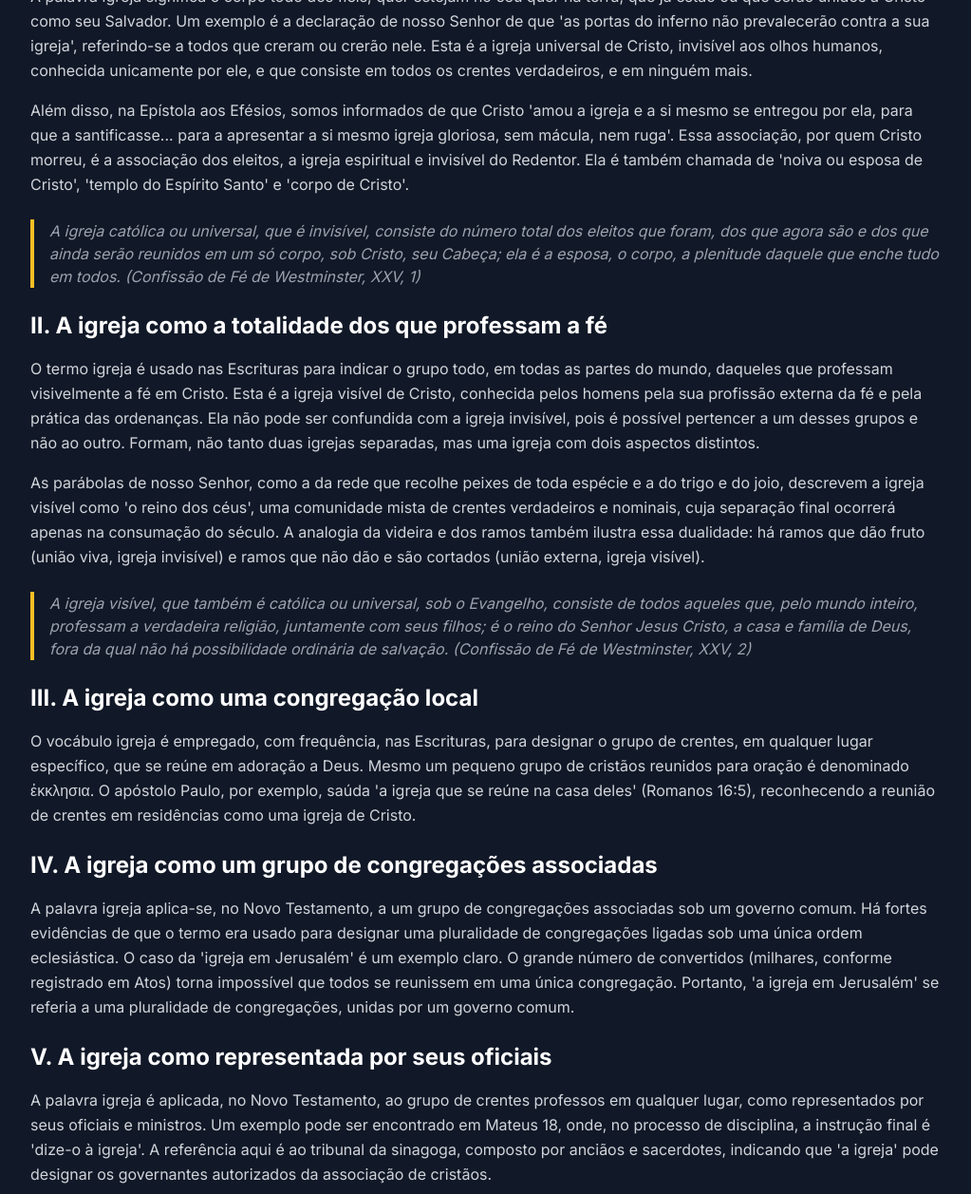
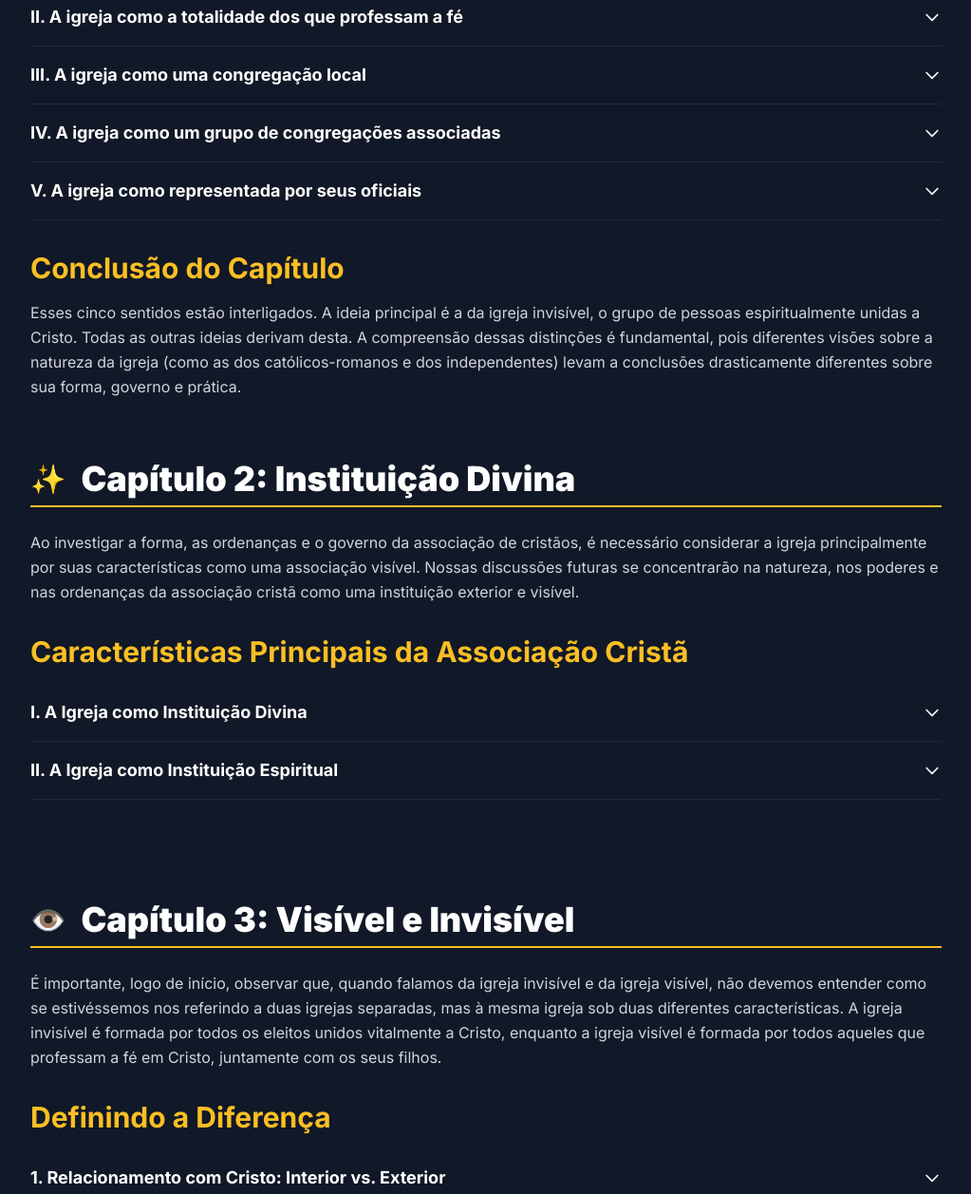
Before and after one commit to rodrigoniskier/ebdigreja01, a plain HTML site: page index.html in a window 1280 px wide. Shown: the part 1455-2712 px from the top of the page at 95% size, without its empty margins (128-1151 px from the left). Drawn offline with nearby package versions, Linux system fonts and the light colour scheme.

Commit message:
Update index.html

```diff
--- a/index.html
+++ b/index.html
@@ -33,28 +33,65 @@
             transform: translateY(0);
         }
 
-        /* Estilo para a barra de rolagem (opcional, mas melhora a estética) */
-        ::-webkit-scrollbar {
-            width: 8px;
-        }
-        ::-webkit-scrollbar-track {
-            background: #1F2937; /* bg-gray-800 */
-        }
-        ::-webkit-scrollbar-thumb {
-            background: #4B5563; /* bg-gray-600 */
-            border-radius: 10px;
-        }
-        ::-webkit-scrollbar-thumb:hover {
-            background: #6B7280; /* bg-gray-500 */
+        /* Estilo para a barra de rolagem */
+        ::-webkit-scrollbar { width: 8px; }
+        ::-webkit-scrollbar-track { background: #1F2937; }
+        ::-webkit-scrollbar-thumb { background: #4B5563; border-radius: 10px; }
+        ::-webkit-scrollbar-thumb:hover { background: #6B7280; }
+
+        /* Estilos para o Acordeão */
+        .accordion-content {
+            max-height: 0;
+            overflow: hidden;
+            transition: max-height 0.5s cubic-bezier(0.4, 0, 0.2, 1);
         }
 
-        /* Estilo para citações */
-        .blockquote {
-            border-left: 4px solid #FBBF24; /* border-amber-400 */
-            padding-left: 1rem;
-            margin: 1.5rem 0;
-            font-style: italic;
-            color: #9CA3AF; /* text-gray-400 */
+        /* Estilos para Flashcards */
+        .flashcard-grid {
+            display: grid;
+            grid-template-columns: repeat(auto-fit, minmax(280px, 1fr));
+            gap: 1.5rem;
+        }
+        .flashcard {
+            background-color: transparent;
+            perspective: 1000px;
+            min-height: 150px;
+        }
+        .flashcard-inner {
+            position: relative;
+            width: 100%;
+            height: 100%;
+            text-align: center;
+            transition: transform 0.7s;
+            transform-style: preserve-3d;
+            border-radius: 0.5rem;
+            box-shadow: 0 4px 6px -1px rgba(0,0,0,0.1), 0 2px 4px -2px rgba(0,0,0,0.1);
+        }
+        .flashcard.is-flipped .flashcard-inner {
+            transform: rotateY(180deg);
+        }
+        .flashcard-front, .flashcard-back {
+            position: absolute;
+            width: 100%;
+            height: 100%;
+            -webkit-backface-visibility: hidden;
+            backface-visibility: hidden;
+            display: flex;
+            align-items: center;
+            justify-content: center;
+            padding: 1.5rem;
+            border-radius: 0.5rem;
+            border: 1px solid #374151; /* border-gray-700 */
+        }
+        .flashcard-front {
+            background-color: #1F2937; /* bg-gray-800 */
+            color: #FBBF24; /* text-amber-400 */
+        }
+        .flashcard-back {
+            background-color: #374151; /* bg-gray-700 */
+            color: #D1D5DB; /* text-gray-300 */
+            transform: rotateY(180deg);
+            font-size: 0.9rem;
         }
     </style>
 </head>
@@ -64,7 +101,6 @@
     <header class="relative h-screen flex items-center justify-center text-center overflow-hidden">
         <div class="absolute inset-0 bg-gray-900 opacity-75 z-10"></div>
         <div class="absolute inset-0 z-0">
-             <!-- Fundo Abstrato Sutil -->
              <div class="absolute inset-0 bg-grid-gray-800 [mask-image:linear-gradient(to_bottom,white_20%,transparent_100%)]"></div>
              <style>.bg-grid-gray-800{background-image:linear-gradient(to right, #374151 1px, transparent 1px), linear-gradient(to bottom, #374151 1px, transparent 1px);background-size:2rem 2rem;}</style>
         </div>
@@ -83,13 +119,11 @@
         </div>
     </header>
 
-    <!-- Barra de Navegação Fixa (Aparece ao rolar) -->
+    <!-- Barra de Navegação Fixa -->
     <nav id="main-nav" class="sticky top-0 z-50 bg-gray-900/80 backdrop-blur-lg shadow-lg transition-all duration-300 opacity-0 -translate-y-full">
         <div class="max-w-5xl mx-auto px-4">
-            <div class="flex items-center justify-center h-16">
-                <div id="nav-links" class="flex space-x-6 md:space-x-8 text-sm md:text-base">
-                    <!-- Links serão injetados aqui pelo JS -->
-                </div>
+            <div id="nav-links" class="flex items-center justify-center h-16 text-sm md:text-base">
+                <!-- Links serão injetados aqui -->
             </div>
         </div>
     </nav>
@@ -113,145 +147,196 @@
         document.addEventListener('DOMContentLoaded', () => {
             // --- CONFIGURAÇÃO ---
             const chapters = [
-                { id: 1, title: "A Igreja Definida nas Escrituras", file: "chapter1.json" },
-                { id: 2, title: "Instituição Divina e Espiritual", file: "chapter2.json" },
-                { id: 3, title: "Visível e Invisível", file: "chapter3.json" },
-                { id: 4, title: "Católica e Local", file: "chapter4.json" }
+                { id: 1, title: "Definida nas Escrituras", file: "chapter1.json", emoji: "📜" },
+                { id: 2, title: "Instituição Divina", file: "chapter2.json", emoji: "✨" },
+                { id: 3, title: "Visível e Invisível", file: "chapter3.json", emoji: "👁️" },
+                { id: 4, title: "Católica e Local", file: "chapter4.json", emoji: "🌍" }
             ];
 
             // --- ELEMENTOS DO DOM ---
             const contentContainer = document.getElementById('content-container');
             const nav = document.getElementById('main-nav');
             const navLinksContainer = document.getElementById('nav-links');
-            const yearSpan = document.getElementById('year');
-            yearSpan.textContent = new Date().getFullYear();
+            document.getElementById('year').textContent = new Date().getFullYear();
 
-            // --- FUNÇÕES ---
+            // --- FUNÇÕES DE RENDERIZAÇÃO ---
 
-            /**
-             * Renderiza o conteúdo de um capítulo a partir de dados JSON.
-             * @param {Array} data - Array de objetos representando o conteúdo.
-             * @returns {string} - O HTML gerado.
-             */
+            const renderAccordion = (group, index) => {
+                const contentHtml = group.content.map(item => {
+                    if (item.type === 'paragraph') return `<p class="my-4 leading-relaxed text-gray-400">${item.content}</p>`;
+                    if (item.type === 'blockquote') return renderBlockquote(item);
+                    return '';
+                }).join('');
+
+                return `
+                    <div class="border-b border-gray-800">
+                        <button class="accordion-toggle w-full flex justify-between items-center text-left py-4 text-lg font-semibold text-white hover:text-amber-400 transition-colors duration-300">
+                            <span>${group.title}</span>
+                            <svg class="accordion-icon w-5 h-5 transform transition-transform duration-300" fill="none" stroke="currentColor" viewBox="0 0 24 24"><path stroke-linecap="round" stroke-linejoin="round" stroke-width="2" d="M19 9l-7 7-7-7"></path></svg>
+                        </button>
+                        <div class="accordion-content">
+                            <div class="p-4 pt-0">${contentHtml}</div>
+                        </div>
+                    </div>
+                `;
+            };
+
+            const renderFlashcards = (listData) => {
+                const listItems = listData.content.map((item, index) => {
+                    const [title, ...rest] = item.split(':');
+                    const description = rest.join(':');
+                    return `
+                        <div class="flashcard cursor-pointer">
+                            <div class="flashcard-inner">
+                                <div class="flashcard-front">
+                                    <h4 class="text-xl font-bold">${title}</h4>
+                                </div>
+                                <div class="flashcard-back">
+                                    <p>${description}</p>
+                                </div>
+                            </div>
+                        </div>
+                    `;
+                }).join('');
+                return `<div class="flashcard-grid mt-6">${listItems}</div>`;
+            };
+
+            const renderBlockquote = (item) => `
+                <blockquote class="relative my-6 p-4 pl-12 bg-gray-800/50 border-l-4 border-amber-400 italic text-gray-400 rounded-r-lg">
+                    <svg class="absolute top-4 left-4 w-6 h-6 text-amber-500" fill="currentColor" viewBox="0 0 20 20"><path d="M10.43,8.43c0,0.55-0.45,1-1,1H3.43c-0.55,0-1-0.45-1-1v-4c0-0.55,0.45-1,1-1h4c0.55,0,1,0.45,1,1V8.43z M17.43,8.43c0,0.55-0.45,1-1,1h-6c-0.55,0-1-0.45-1-1v-4c0-0.55,0.45-1,1-1h4c0.55,0,1,0.45,1,1V8.43z"></path></svg>
+                    ${item.content}
+                </blockquote>`;
+
+
             const renderContent = (data) => {
-                if (!data || !Array.isArray(data)) return '<p class="text-red-400">Formato de conteúdo inválido.</p>';
-
-                return data.map(item => {
+                let html = '';
+                let i = 0;
+                while (i < data.length) {
+                    const item = data[i];
                     switch (item.type) {
                         case 'heading':
-                            return `<h2 class="text-3xl font-bold text-amber-400 mt-8 mb-4">${item.content}</h2>`;
+                            html += `<h2 class="text-3xl font-bold text-amber-400 mt-8 mb-4">${item.content}</h2>`;
+                            i++;
+                            break;
                         case 'subheading':
-                            return `<h3 class="text-2xl font-semibold text-white mt-6 mb-3">${item.content}</h3>`;
+                            const group = { title: item.content, content: [] };
+                            i++;
+                            while (i < data.length && data[i].type !== 'subheading' && data[i].type !== 'heading' && data[i].type !== 'list') {
+                                group.content.push(data[i]);
+                                i++;
+                            }
+                            html += renderAccordion(group, i);
+                            break;
+                        case 'list':
+                            html += renderFlashcards(item);
+                            i++;
+                            break;
+                        case 'blockquote':
+                            html += renderBlockquote(item);
+                            i++;
+                            break;
                         case 'paragraph':
-                            return `<p class="my-4 leading-relaxed">${item.content}</p>`;
-                        case 'blockquote':
-                            return `<blockquote class="blockquote">${item.content}</blockquote>`;
-                        case 'list':
-                            const listItems = item.content.map(li => `<li class="mb-2">${li}</li>`).join('');
-                            return `<ul class="list-disc list-inside my-4 pl-4">${listItems}</ul>`;
                         default:
-                            return '';
+                            html += `<p class="my-4 leading-relaxed">${item.content}</p>`;
+                            i++;
+                            break;
                     }
-                }).join('');
+                }
+                return html;
             };
 
-            /**
-             * Carrega e exibe todos os capítulos.
-             */
+            // --- LÓGICA PRINCIPAL ---
+
             const loadChapters = async () => {
-                // Gera a estrutura HTML e os links de navegação primeiro
                 chapters.forEach(chapter => {
-                    // Adiciona link na navegação
-                    const navLink = document.createElement('a');
-                    navLink.href = `#chapter-${chapter.id}`;
-                    navLink.textContent = `Cap. ${chapter.id}`;
-                    navLink.className = `text-gray-400 hover:text-amber-400 transition-colors duration-300 px-3 py-2 rounded-md`;
-                    navLink.dataset.target = `chapter-${chapter.id}`;
-                    navLinksContainer.appendChild(navLink);
+                    const navLinkHTML = `
+                        <a href="#chapter-${chapter.id}" data-target="chapter-${chapter.id}" class="text-gray-400 hover:text-amber-400 transition-colors duration-300 px-3 py-2 rounded-md flex items-center space-x-2">
+                            <span class="text-lg">${chapter.emoji}</span>
+                            <span>Cap. ${chapter.id}</span>
+                        </a>`;
+                    navLinksContainer.innerHTML += navLinkHTML;
 
-                    // Adiciona a seção do capítulo no container principal
                     const section = document.createElement('section');
                     section.id = `chapter-${chapter.id}`;
                     section.className = 'fade-in-section min-h-[50vh]';
                     section.innerHTML = `
-                        <h1 class="text-4xl font-black text-white border-b-2 border-amber-400 pb-2 mb-6">
-                            Capítulo ${chapter.id}: ${chapter.title}
+                        <h1 class="text-4xl font-black text-white border-b-2 border-amber-400 pb-2 mb-6 flex items-center">
+                           <span class="text-3xl mr-4">${chapter.emoji}</span>
+                           <span>Capítulo ${chapter.id}: ${chapter.title}</span>
                         </h1>
                         <div id="content-${chapter.id}">
                             <div class="text-center py-8">
                                 <div class="animate-spin rounded-full h-12 w-12 border-b-2 border-amber-400 mx-auto"></div>
-                                <p class="mt-4 text-gray-500">Carregando conteúdo...</p>
                             </div>
-                        </div>
-                    `;
+                        </div>`;
                     contentContainer.appendChild(section);
                 });
 
-                // Carrega o conteúdo de cada JSON
                 for (const chapter of chapters) {
                     const contentDiv = document.getElementById(`content-${chapter.id}`);
                     try {
-                        // Simulação de fetch. Substitua pela URL real se estiver em um servidor.
-                        // Para este exemplo, vamos assumir que os arquivos JSON não existem ainda.
-                        // A lógica de fetch está aqui para quando os criarmos.
                         const response = await fetch(chapter.file);
-                        if (!response.ok) {
-                            throw new Error(`HTTP error! status: ${response.status}`);
-                        }
+                        if (!response.ok) throw new Error(`HTTP error! status: ${response.status}`);
                         const data = await response.json();
                         contentDiv.innerHTML = renderContent(data);
                     } catch (error) {
                         console.error(`Erro ao carregar ${chapter.file}:`, error);
-                        contentDiv.innerHTML = `<p class="text-red-500 text-center p-8 bg-red-900/20 rounded-lg">Falha ao carregar o conteúdo do capítulo ${chapter.id}. Por favor, verifique se o arquivo <strong>${chapter.file}</strong> existe e está acessível.</p>`;
+                        contentDiv.innerHTML = `<p class="text-red-500 text-center p-8 bg-red-900/20 rounded-lg">Falha ao carregar o conteúdo do capítulo ${chapter.id}.</p>`;
                     }
                 }
-
-                // Após o carregamento, inicializa os observadores
-                setupScrollObserver();
-                setupNavObserver();
+                setupEventListeners();
+                setupScrollObservers();
             };
 
-            /**
-             * Configura o Intersection Observer para a animação de fade-in das seções.
-             */
-            const setupScrollObserver = () => {
+            // --- OBSERVERS E EVENT LISTENERS ---
+
+            const setupEventListeners = () => {
+                document.querySelectorAll('.accordion-toggle').forEach(button => {
+                    button.addEventListener('click', () => {
+                        const content = button.nextElementSibling;
+                        button.querySelector('.accordion-icon').classList.toggle('rotate-180');
+                        if (content.style.maxHeight) {
+                            content.style.maxHeight = null;
+                        } else {
+                            content.style.maxHeight = content.scrollHeight + "px";
+                        }
+                    });
+                });
+
+                document.querySelectorAll('.flashcard').forEach(card => {
+                    card.addEventListener('click', () => {
+                        card.classList.toggle('is-flipped');
+                    });
+                });
+            };
+
+            const setupScrollObservers = () => {
                 const sections = document.querySelectorAll('.fade-in-section');
-                const observer = new IntersectionObserver((entries) => {
+                const sectionObserver = new IntersectionObserver((entries) => {
                     entries.forEach(entry => {
                         if (entry.isIntersecting) {
                             entry.target.classList.add('is-visible');
-                            observer.unobserve(entry.target);
+                            sectionObserver.unobserve(entry.target);
                         }
                     });
                 }, { threshold: 0.1 });
+                sections.forEach(section => sectionObserver.observe(section));
 
-                sections.forEach(section => observer.observe(section));
-            };
-
-            /**
-             * Configura o Intersection Observer para destacar o link de navegação ativo.
-             */
-            const setupNavObserver = () => {
                 const navLinks = document.querySelectorAll('#nav-links a');
-                const observer = new IntersectionObserver((entries) => {
+                const navObserver = new IntersectionObserver((entries) => {
                     entries.forEach(entry => {
                         if (entry.isIntersecting) {
                             navLinks.forEach(link => {
                                 link.classList.toggle('text-amber-400', link.dataset.target === entry.target.id);
+                                link.classList.toggle('bg-gray-700/50', link.dataset.target === entry.target.id);
                                 link.classList.toggle('text-gray-400', link.dataset.target !== entry.target.id);
                             });
                         }
                     });
                 }, { rootMargin: "-50% 0px -50% 0px" });
-
-                document.querySelectorAll('main section').forEach(section => {
-                    observer.observe(section);
-                });
+                document.querySelectorAll('main section').forEach(section => navObserver.observe(section));
             };
 
-            /**
-             * Controla a visibilidade da barra de navegação com base no scroll.
-             */
             const handleNavVisibility = () => {
                 if (window.scrollY > window.innerHeight * 0.8) {
                     nav.classList.add('opacity-100', 'translate-y-0');
```
